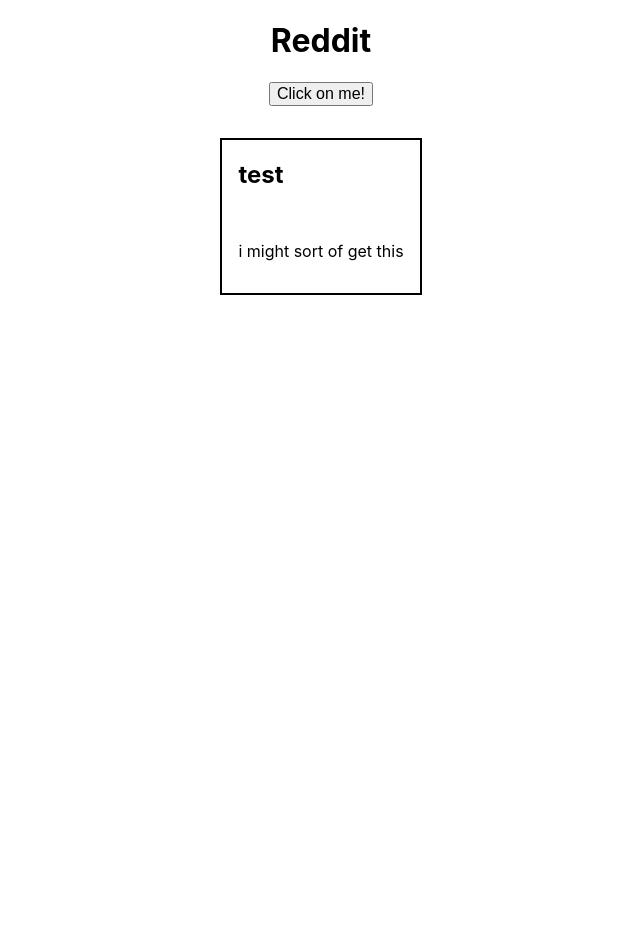
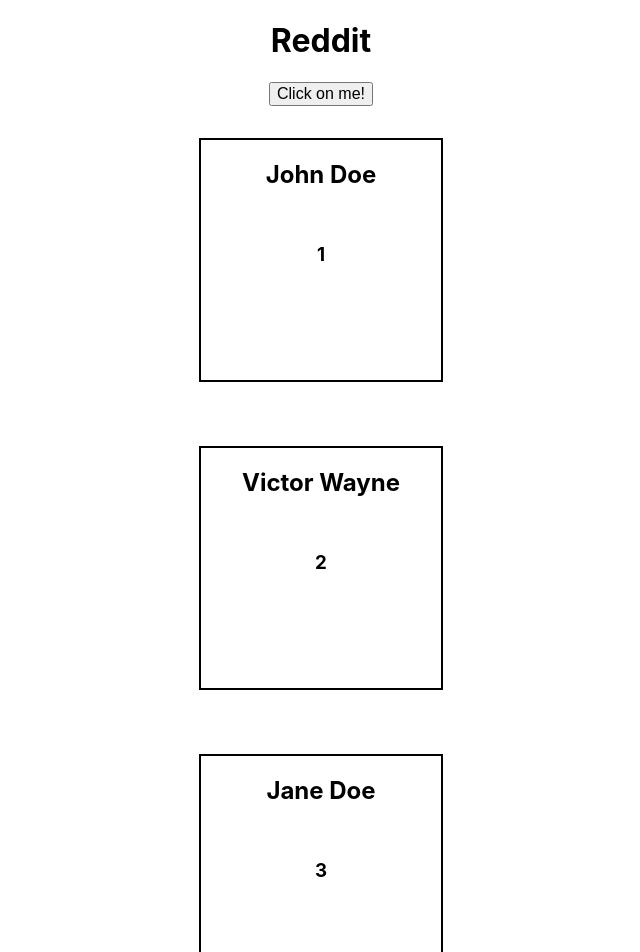
Before and after one commit to KyleMThornton/Just-a-little-reddit, a JavaScript app: page / in a window 1280 px wide. Shown: the top 952 px of the page, without its empty margins (319-959 px from the left). Before the commit the page ends 800 px from the top, so only its background shows below. Built offline with nearby package versions, Linux system fonts and the light colour scheme; the HTML template or start-up script is replaced by a standard one.

Commit message:
getting map figured

```diff
--- a/src/App.js
+++ b/src/App.js
@@ -1,13 +1,12 @@
 import './App.css';
 import PostCard from './components/PostCard/PostCard';
-import { redditData } from './api/tempReddit';
 
 function App() {
   return (
     <div>
       <h1>Reddit</h1>
       <button>Click on me!</button>
-      <PostCard title={'test'} content={'i might sort of get this'} />
+      <PostCard />
     </div>
   );
 }
--- a/src/api/tempReddit.js
+++ b/src/api/tempReddit.js
@@ -4,35 +4,35 @@
         content: 'A tiny VS Code extension made up of a few commands that generate and insert lorem ipsum text into a text file. To use the extension, open the command palette (F1 or cmd/ctrl+shift+p, type "lorem ipsum" and select to insert either a line or paragraph.'
     },
     {
-        title: 'Post',
+        title: 'Post 1',
         content: 'A tiny VS Code extension made up of a few commands that generate and insert lorem ipsum text into a text file. To use the extension, open the command palette (F1 or cmd/ctrl+shift+p, type "lorem ipsum" and select to insert either a line or paragraph.'
     },
     {
-        title: 'Post',
+        title: 'Post 2',
         content: 'A tiny VS Code extension made up of a few commands that generate and insert lorem ipsum text into a text file. To use the extension, open the command palette (F1 or cmd/ctrl+shift+p, type "lorem ipsum" and select to insert either a line or paragraph.'
     },
     {
-        title: 'Post',
+        title: 'Post 3',
         content: 'A tiny VS Code extension made up of a few commands that generate and insert lorem ipsum text into a text file. To use the extension, open the command palette (F1 or cmd/ctrl+shift+p, type "lorem ipsum" and select to insert either a line or paragraph.'
     },
     {
-        title: 'Post',
+        title: 'Post 4',
         content: 'A tiny VS Code extension made up of a few commands that generate and insert lorem ipsum text into a text file. To use the extension, open the command palette (F1 or cmd/ctrl+shift+p, type "lorem ipsum" and select to insert either a line or paragraph.'
     },
     {
-        title: 'Post',
+        title: 'Post 5',
         content: 'A tiny VS Code extension made up of a few commands that generate and insert lorem ipsum text into a text file. To use the extension, open the command palette (F1 or cmd/ctrl+shift+p, type "lorem ipsum" and select to insert either a line or paragraph.'
     },
     {
-        title: 'Post',
+        title: 'Post 6',
         content: 'A tiny VS Code extension made up of a few commands that generate and insert lorem ipsum text into a text file. To use the extension, open the command palette (F1 or cmd/ctrl+shift+p, type "lorem ipsum" and select to insert either a line or paragraph.'
     },
     {
-        title: 'Post',
+        title: 'Post 7',
         content: 'A tiny VS Code extension made up of a few commands that generate and insert lorem ipsum text into a text file. To use the extension, open the command palette (F1 or cmd/ctrl+shift+p, type "lorem ipsum" and select to insert either a line or paragraph.'
     },
     {
-        title: 'Post',
+        title: 'Post 8',
         content: 'A tiny VS Code extension made up of a few commands that generate and insert lorem ipsum text into a text file. To use the extension, open the command palette (F1 or cmd/ctrl+shift+p, type "lorem ipsum" and select to insert either a line or paragraph.'
     }
 ]
--- a/src/components/PostCard/PostCard.css
+++ b/src/components/PostCard/PostCard.css
@@ -1,8 +1,10 @@
-box {
+.box {
     border: 2px solid black;
     display: flex;
     flex-direction: column;
     margin: 2rem;
+    width: 15rem;
+    height: 15rem;
 }
 
 h2 {
--- a/src/components/PostCard/PostCard.js
+++ b/src/components/PostCard/PostCard.js
@@ -1,20 +1,27 @@
 import './PostCard.css'
 
-const PostCard = (props) => {
-    return(
-        <box>
-            <h2>{props.title}</h2>
-            <p>{props.content}</p>
-        </box>
-        // <div>
-        //     {props.map(prop =>
-        //         <box>
-        //             <h2>{prop.title}</h2>
-        //             <p>{prop.content}</p>
-        //         </box>
-        //     )}
-        // </div>
-    )
+const PostCard = () => {
+    const posts = [
+        { id: 1, name: "John Doe" },
+        { id: 2, name: "Victor Wayne" },
+        { id: 3, name: "Jane Doe" },
+        { id: 3, name: "Jane Doe" },
+        { id: 3, name: "Jane Doe" },
+        { id: 3, name: "Jane Doe" },
+      ];
+
+      const feed = posts.map((post) =>
+        <div className="box">
+            <h2>{post.name}</h2>
+            <h3>{post.id}</h3>
+        </div>
+      );
+
+      return (
+        <div className="feed">
+          {feed}
+        </div>
+      );
 }
 
 export default PostCard;
```
